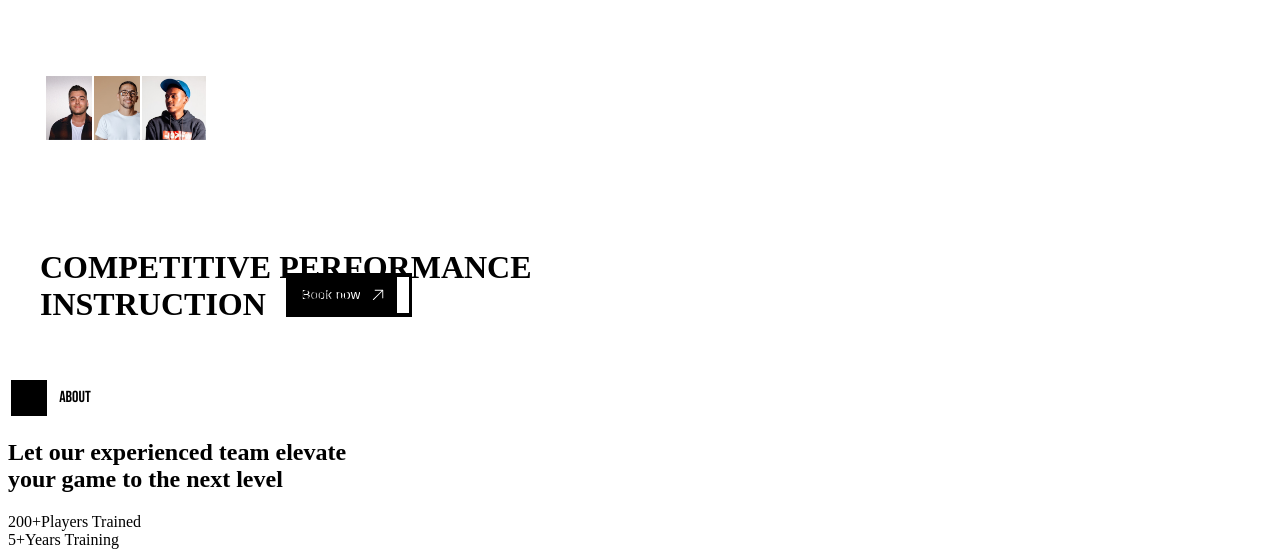
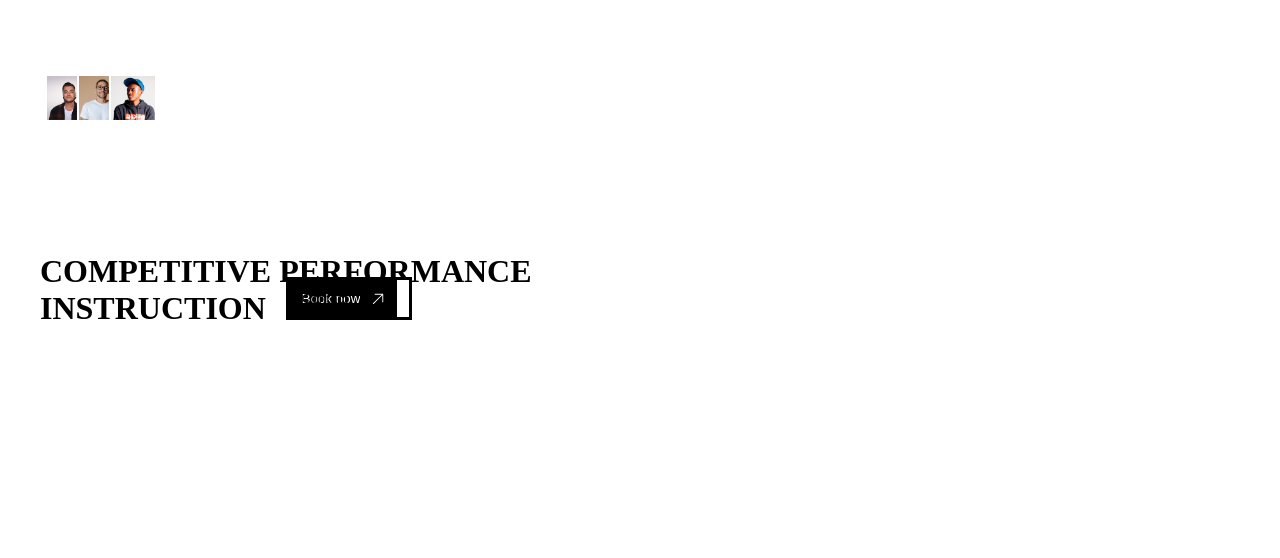
Before and after one commit to HaydenWestfall/conner-pohl-instruction, a React (Vite) app: page / in a window 1280 px wide. Shown: the part 394-952 px from the top of the page. Built offline with nearby package versions, Linux system fonts and the light colour scheme; the HTML template or start-up script is replaced by a standard one.

Commit message:
Rescales hero component after font size clamp on global

```diff
--- a/src/components/IconButton/IconButton.scss
+++ b/src/components/IconButton/IconButton.scss
@@ -19,12 +19,12 @@
     display: flex;
     align-items: center;
     justify-content: center;
+  }
 
-    button {
-      border: none;
-      background-color: transparent;
-      cursor: pointer;
-    }
+  .icon-btn {
+    border: none;
+    background-color: transparent;
+    cursor: pointer;
   }
 
   .icon-btn-overlay {
--- a/src/components/IconButton/IconButton.tsx
+++ b/src/components/IconButton/IconButton.tsx
@@ -87,10 +87,25 @@ type IconButtonProps = {
   bgColor: string;
   overlayColor: string;
   onClick?: () => void;
+  disableMotion?: boolean;
 };
 
-export const IconButton: React.FC<IconButtonProps> = ({ children, bgColor, overlayColor, onClick }) => {
+export const IconButton: React.FC<IconButtonProps> = ({ children, bgColor, overlayColor, onClick, disableMotion }) => {
   const [isHovered, setIsHovered] = useState(false);
+
+  if (
+    typeof window !== "undefined" &&
+    (window.innerWidth < 768 || (typeof disableMotion !== "undefined" && disableMotion))
+  ) {
+    // Mobile: no motion, no magnetic
+    return (
+      <div className="icon-btn-wrapper">
+        <button className="icon-btn" onClick={onClick}>
+          {children}
+        </button>
+      </div>
+    );
+  }
 
   return (
     <Magnetic>
@@ -115,7 +130,9 @@ export const IconButton: React.FC<IconButtonProps> = ({ children, bgColor, overl
           className="icon-btn-overlay"
         />
         <TextMagnet>
-          <button onClick={onClick}>{children}</button>
+          <button className="icon-btn" onClick={onClick}>
+            {children}
+          </button>
         </TextMagnet>
       </motion.div>
     </Magnetic>
--- a/src/index.scss
+++ b/src/index.scss
@@ -52,8 +52,8 @@ body {
 h1 {
   font-family: "Bebas Neue";
   color: white;
-  font-size: 6.5rem;
-  line-height: 6.25rem;
+  font-size: 5.5rem;
+  line-height: 5.75rem;
   font-weight: 500;
   margin: 0;
 }
--- a/src/pages/Home/components/About/About.scss
+++ b/src/pages/Home/components/About/About.scss
@@ -1,3 +1,38 @@
+.about-wrapper {
+  height: 100vh;
+  width: 100%;
+  display: flex;
+  flex-direction: column;
+  justify-content: center;
+  gap: 2rem;
+  padding: 0.5rem;
+
+  h2 {
+    margin-top: 1rem;
+  }
+
+  .stat-section {
+    display: flex;
+    gap: 2rem;
+
+    .stat-wrapper {
+      display: flex;
+      flex-direction: column;
+      gap: 0.25rem;
+
+      .stat {
+        font-family: "Bebas Neue", sans-serif;
+        font-size: 2.25rem;
+      }
+
+      .label {
+        font-family: "Libre Franklin", sans-serif;
+        font-family: 300;
+        font-size: var(--text-size-small-2);
+      }
+    }
+  }
+}
 @media only screen and (max-width: 768px) {
   .about-wrapper {
     height: 100vh;
--- a/src/pages/Home/components/Hero/Hero.scss
+++ b/src/pages/Home/components/Hero/Hero.scss
@@ -12,30 +12,30 @@
   .review-wrapper {
     display: flex;
     flex-direction: column;
-    gap: 1rem;
+    gap: 1.25rem;
     width: fit-content;
 
     .review-images {
       display: flex;
       background-color: rgba(255, 255, 255, 0.541);
       border-radius: var(--border-radius-rounded);
-      padding: 0.25rem;
+      padding: 0.3rem;
       width: fit-content;
 
       img {
-        height: 4rem;
-        width: 4rem;
+        height: 2.75rem;
+        width: 2.75rem;
         border: 2px solid white;
         border-radius: var(--border-radius-rounded);
 
         &:not(:first-child) {
-          margin-left: -1.25rem;
+          margin-left: -1rem;
         }
       }
     }
 
     .review {
-      max-width: 28rem;
+      max-width: 20rem;
       color: white;
       font-weight: 300;
       display: flex;
@@ -43,7 +43,7 @@
       gap: 0.75rem;
 
       .testimony {
-        font-size: var(--text-size-small);
+        font-size: var(--text-size-tiny);
       }
 
       .customer {
@@ -72,14 +72,14 @@
     bottom: 2rem;
     right: 2rem;
     display: flex;
-    align-items: center;
-    gap: 0.25rem;
-    font-size: 0.95rem;
+    align-items: flex-end;
+    gap: 0.4rem;
+    font-size: 0.8rem;
     color: white;
 
     svg {
-      height: 1.3rem;
-      width: 1.3rem;
+      height: 1.1rem;
+      width: 1.1rem;
     }
   }
 }
--- a/src/shared/Navbar/MobileMenu/MobileMenu.tsx
+++ b/src/shared/Navbar/MobileMenu/MobileMenu.tsx
@@ -15,9 +15,11 @@ const MobileMenu: React.FC<MobileMenuProps> = ({ menuWrapper, heroRef, socialsRe
   <div className="mobile-menu-wrapper" ref={menuWrapper}>
     <div className="mobile-content-wrapper">
       <img className="logo-overlay" src={Logo} alt="CPI logo" />
+
       <span className="hero" ref={heroRef}>
         YOUR JOURNEY BEGINS TODAY
       </span>
+
       <div className="body">
         <div className="socials-links" ref={socialsRef}>
           <div className="social">
--- a/src/shared/Navbar/Navbar.scss
+++ b/src/shared/Navbar/Navbar.scss
@@ -94,97 +94,31 @@
 
 @media only screen and (max-width: 768px) {
   .cpi-wrapper {
-    position: fixed;
     top: 1rem;
     left: 1rem;
-    display: flex;
-    padding: 0.2rem 1.25rem 0.2rem 0.2rem;
     gap: 0.75rem;
-    border-radius: var(--border-radius-rounded);
-    background-color: var(--surface-1);
-    align-items: center;
-    width: fit-content;
-    z-index: 20;
 
     .logo-wrapper {
-      height: 2.25rem;
-      width: 2.25rem;
-      background-color: black;
-      border-radius: var(--border-radius-rounded);
-      display: flex;
-      align-items: center;
-      justify-content: center;
-
       img {
         height: 1.75rem;
       }
     }
 
-    span {
-      font-family: "Bebas Neue", sans-serif;
+    .cpi-text {
       font-size: var(--text-size-regular);
-      white-space: nowrap;
     }
   }
 
+  .menu-button-wrapper {
+    top: 1rem;
+    right: 1rem;
+  }
+
   #menu-background-wrapper {
-    position: absolute;
-    left: 0;
-    height: 120lvh;
-    width: 100vw;
-    max-width: 100vw;
-    z-index: 11;
-    overflow: hidden;
-
     #menu-background {
-      background-color: black;
-      border-radius: 50%;
-      display: block;
-      position: absolute;
-      inset: 0% 0% auto auto;
-      transform: translate(50%, -50%);
-      top: 4rem;
-      right: 0;
-      height: 0;
-      width: 0;
     }
   }
 
   .more-btn {
-    position: fixed;
-    top: 1rem;
-    right: 1rem;
-    border: none;
-    border-radius: var(--border-radius-rounded);
-    background-color: white;
-    height: 2.65rem;
-    width: 2.65rem;
-    display: flex;
-    align-items: center;
-    justify-content: center;
-    z-index: 20;
-    cursor: pointer;
-
-    .line {
-      transition: y 150ms ease-in 150ms, transform 150ms ease-in, opacity 0ms 150ms;
-      transform-origin: center;
-      height: 6px;
-    }
-
-    &[aria-expanded="true"] .line {
-      transition: y 150ms ease-in, transform 150ms ease-in 150ms, opacity 0ms 150ms;
-    }
-
-    &[aria-expanded="true"] :is(.top, .bottom) {
-      y: 48px;
-    }
-
-    &[aria-expanded="true"] .top {
-      transform: rotate(45deg);
-    }
-
-    &[aria-expanded="true"] .bottom {
-      transform: rotate(-45deg);
-    }
   }
 }
--- a/src/shared/Navbar/Navbar.tsx
+++ b/src/shared/Navbar/Navbar.tsx
@@ -76,7 +76,7 @@ export const Navbar = () => {
       </div>
 
       <div className="menu-button-wrapper">
-        <IconButton bgColor="" overlayColor="var(--primary-color)" onClick={toggleMenu}>
+        <IconButton bgColor="" overlayColor="var(--primary-color)" onClick={toggleMenu} disableMotion={isMobile}>
           <div ref={menuButton} className="more-btn" aria-controls="primary-navigation" aria-expanded="false">
             <svg fill="black" className="hamburger" viewBox="0 0 100 100" width="30px" height="30px">
               <rect className="line top" width="100" x="0" y="35" rx="5" fill="black"></rect>
```
